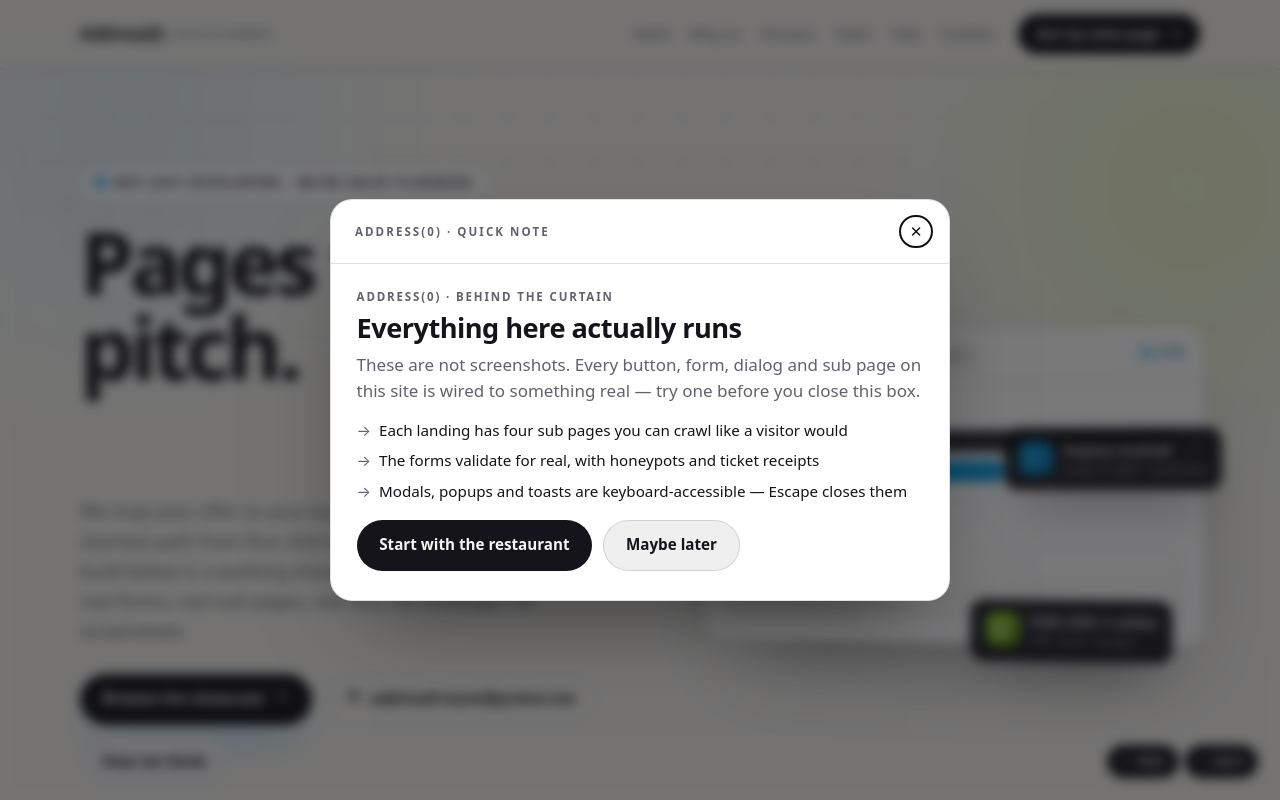
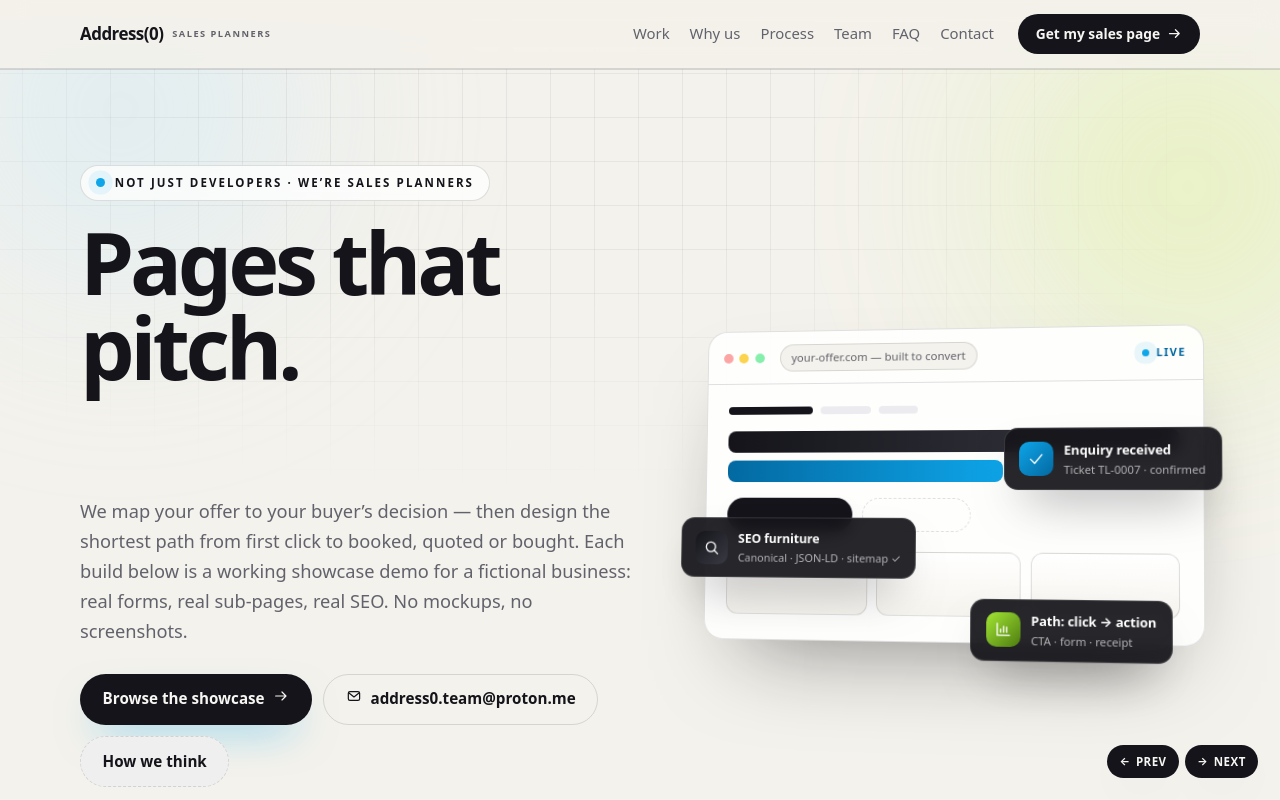
Before and after one commit to 0xhossein80/address0, a React (Vite) app: page / in a window 1280 px wide. Shown: the top 800 px of the page. Built offline with nearby package versions, Linux system fonts and the light colour scheme; no server answers.

Commit message:
Remove index auto-popup (Everything here actually runs)

```diff
--- a/src/pages/Index.tsx
+++ b/src/pages/Index.tsx
@@ -498,45 +498,6 @@ export default function Index() {
       </main>
 
       <template id="tpl-index-1" dangerouslySetInnerHTML={{ __html: TEMPLATE_INDEX_1 }} />
-
-      <dialog
-        className="lp-modal"
-        id="popup-index"
-        data-popup
-        data-popup-key="lp-popup-index"
-        data-popup-delay="5000"
-        aria-labelledby="popup-index-title"
-      >
-        <div className="lp-modal__bar">
-          <span className="lp-modal__brand">Address(0) · quick note</span>
-          <form method="dialog">
-            <button className="lp-modal__close" type="submit" value="close" aria-label="Dismiss">
-              &#10005;
-            </button>
-          </form>
-        </div>
-        <div className="lp-modal__body">
-          <p className="modal__kicker">Address(0) · behind the curtain</p>
-          <h2 id="popup-index-title">Everything here actually runs</h2>
-          <p>
-            These are not screenshots. Every button, form, dialog and sub page on this site is
-            wired to something real — try one before you close this box.
-          </p>
-          <ul>
-            <li>Each landing has four sub pages you can crawl like a visitor would</li>
-            <li>The forms validate for real, with honeypots and ticket receipts</li>
-            <li>Modals, popups and toasts are keyboard-accessible — Escape closes them</li>
-          </ul>
-          <div className="modal__actions">
-            <a className="btn btn--accent" href="/p/saffron">
-              Start with the restaurant
-            </a>
-            <button type="button" className="btn btn--ghost" data-modal-close>
-              Maybe later
-            </button>
-          </div>
-        </div>
-      </dialog>
     </Page>
   );
 }
```
